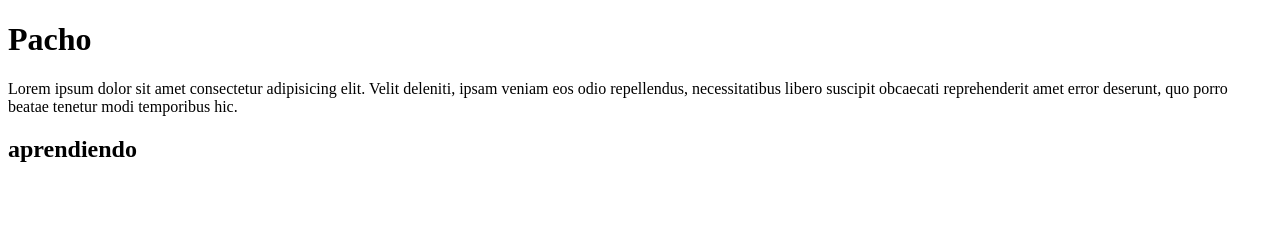
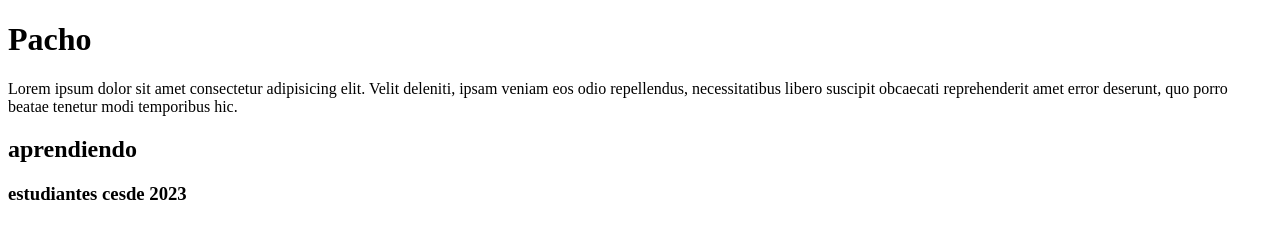
Before and after one commit to pachojs/gitc3, a plain HTML site: page index.html in a window 1280 px wide. Drawn offline with Linux system fonts and the light colour scheme.

Commit message:
agregamos un main.js y un titulo h3

```diff
--- a/index.html
+++ b/index.html
@@ -10,6 +10,7 @@
     <h1>Pacho</h1>
     <p>Lorem ipsum dolor sit amet consectetur adipisicing elit. Velit deleniti, ipsam veniam eos odio repellendus, necessitatibus libero suscipit obcaecati reprehenderit amet error deserunt, quo porro beatae tenetur modi temporibus hic.</p>
     <h2>aprendiendo</h2>
+    <h3>estudiantes cesde 2023</h3>
 
 </body>
 </html>
```
Also changed, not shown: main.js (added).
